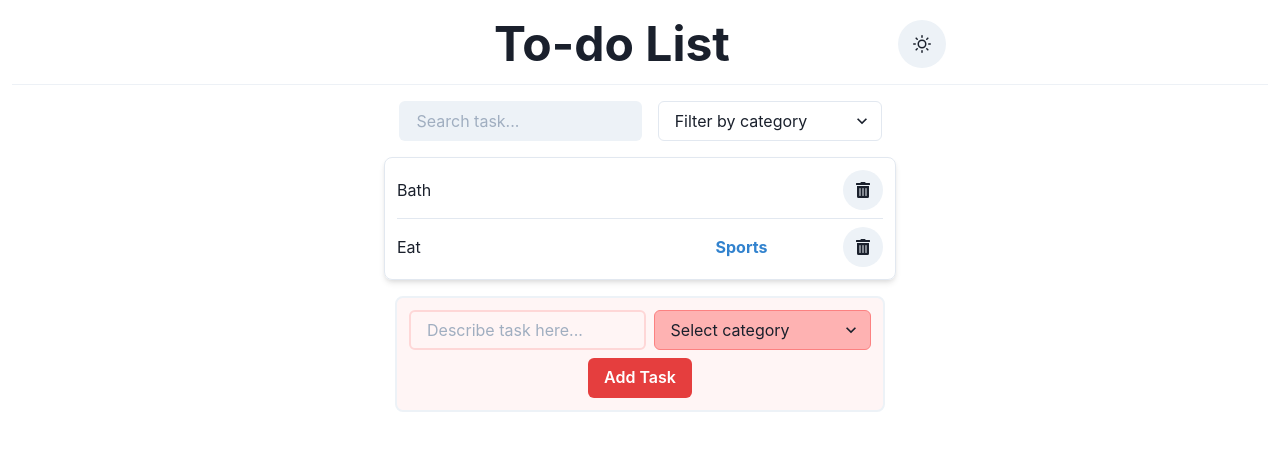
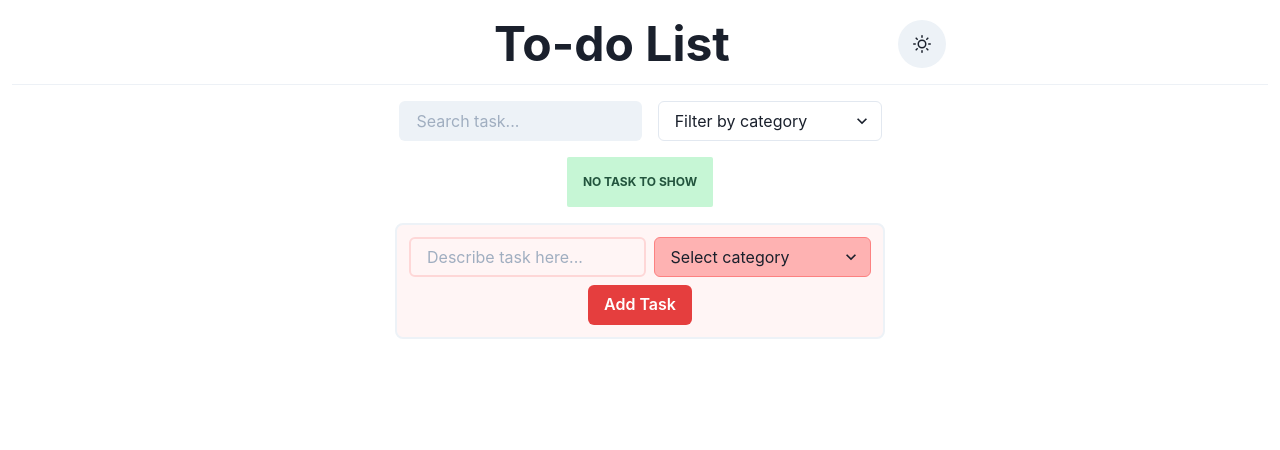
Before and after one commit to JAMorello/todo-app, a React (Create React App) app: page / in a window 1280 px wide. Shown: the top 450 px of the page. Built offline with nearby package versions, Linux system fonts and the light colour scheme.

Commit message:
Added Local Storage functionality

```diff
--- a/src/components/AppBody.jsx
+++ b/src/components/AppBody.jsx
@@ -6,12 +6,107 @@ import TodoList from "./TodoList";
 import AddTodo from "./AddTodo";
 
 const AppBody = () => {
-  const initialList = [
-    { id: 1, task: "Bath", category: "", colorCat: "" },
-    { id: 2, task: "Eat", category: "Sports", colorCat: "blue.500" },
-  ];
+  // const demoList = [
+  //   {
+  //     id: 1,
+  //     task: "I see this is the first time you enter this app! :D",
+  //     category: "",
+  //     colorCat: "",
+  //   },
+  //   {
+  //     id: 2,
+  //     task: "The following are demo-tasks [Courtesy from Homer Simpson]",
+  //     category: "",
+  //     colorCat: "",
+  //   },
+  //   {
+  //     id: 3,
+  //     task: "You can delete them and start from zero",
+  //     category: "",
+  //     colorCat: "",
+  //   },
+  //   {
+  //     id: 4,
+  //     task: "Eat a hearty breakfast",
+  //     category: "House",
+  //     colorCat: "gray.500",
+  //   },
+  //   {
+  //     id: 5,
+  //     task: "Make a videotape for Maggie",
+  //     category: "Family",
+  //     colorCat: "orange.500",
+  //   },
+  //   {
+  //     id: 6,
+  //     task: "Have man-to-man with Bart",
+  //     category: "Family",
+  //     colorCat: "orange.500",
+  //   },
+  //   {
+  //     id: 7,
+  //     task: "Listen to Lisa play her sax",
+  //     category: "Family",
+  //     colorCat: "orange.500",
+  //   },
+  //   {
+  //     id: 8,
+  //     task: "Make funeral arrangements",
+  //     category: "",
+  //     colorCat: "",
+  //   },
+  //   {
+  //     id: 9,
+  //     task: "Make peace with Dad",
+  //     category: "Family",
+  //     colorCat: "orange.500",
+  //   },
+  //   {
+  //     id: 10,
+  //     task: "Beer with the boys at the bar",
+  //     category: "",
+  //     colorCat: "",
+  //   },
+  //   {
+  //     id: 11,
+  //     task: "Tell off boss",
+  //     category: "Work",
+  //     colorCat: "red.500",
+  //   },
+  //   {
+  //     id: 12,
+  //     task: "Go hang gliding",
+  //     category: "Sports",
+  //     colorCat: "blue.500",
+  //   },
+  //   {
+  //     id: 13,
+  //     task: "Plant a tree",
+  //     category: "House",
+  //     colorCat: "gray.500",
+  //   },
+  //   {
+  //     id: 14,
+  //     task: "A final dinner with my loved family",
+  //     category: "Family",
+  //     colorCat: "orange.500",
+  //   },
+  //   {
+  //     id: 15,
+  //     task: "Be intamit with Marge",
+  //     category: "Family",
+  //     colorCat: "orange.500",
+  //   },
+  // ];
 
-  const [todoList, setTodoList] = useState(initialList);
+  const [todoList, setTodoList] = useState(
+    () => JSON.parse(localStorage.getItem("todoList")) || []
+  );
+
+  useEffect(() => {
+    localStorage.setItem("todoList", JSON.stringify(todoList));
+  }, [todoList]);
+
   const [filteredList, setFilteredList] = useState(todoList);
   const [filteredCategory, setFilteredCategory] = useState("");
   const [searchedWord, setSearchedWord] = useState("");
--- a/src/components/TodoList.jsx
+++ b/src/components/TodoList.jsx
@@ -32,11 +32,11 @@ function TodoList({ todoList, deleteItem }) {
       {todoList.map((item) => {
         return (
           <HStack key={item.id} w="100%">
-            <Text w="50%">{item.task}</Text>
+            <Text w="70%">{item.task}</Text>
             <Spacer />
             {item.category ? (
               <Text color={item.colorCat} fontWeight="bold">
-                {item.category}{" "}
+                {item.category}
               </Text>
             ) : (
               ""
```
